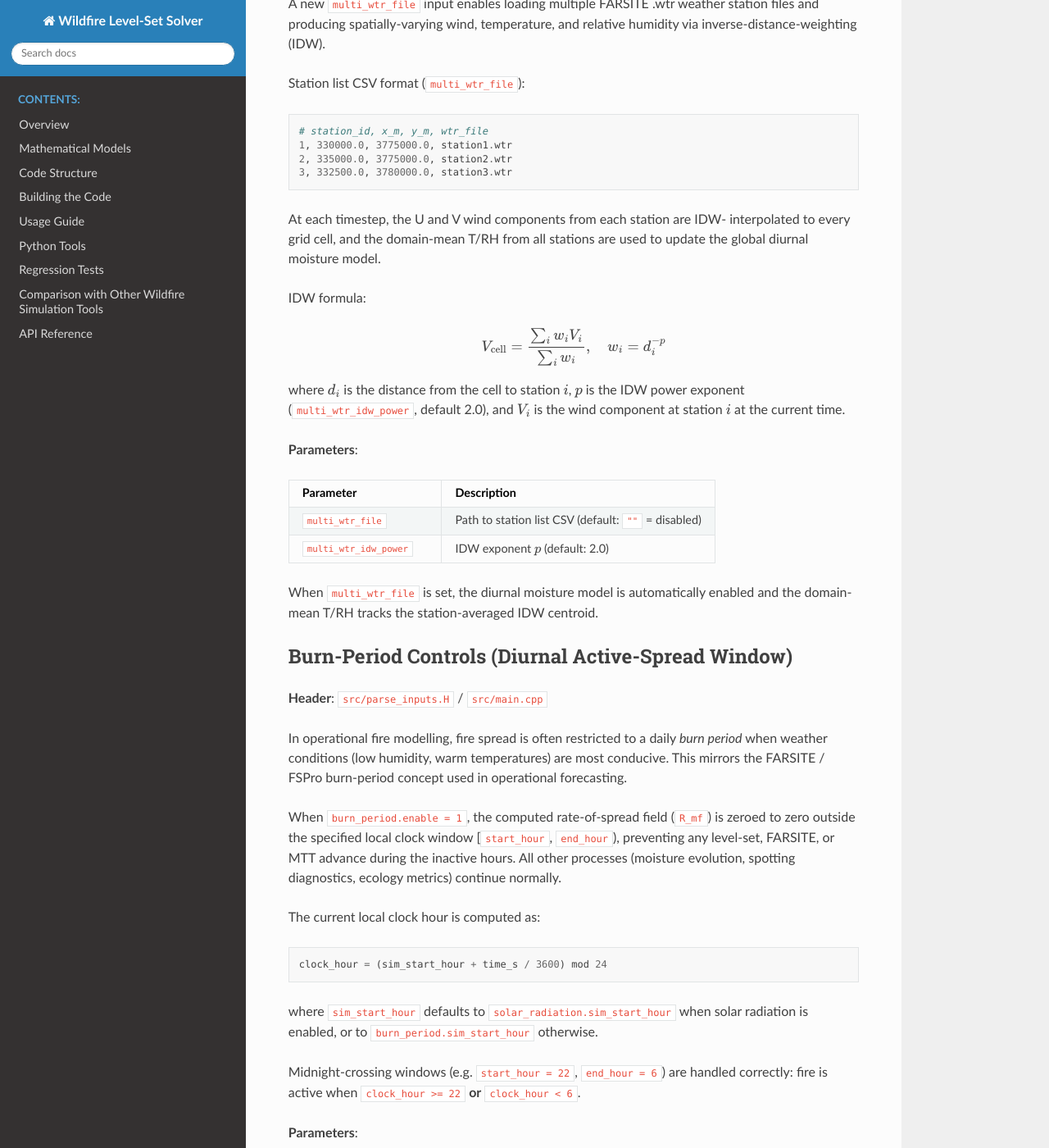
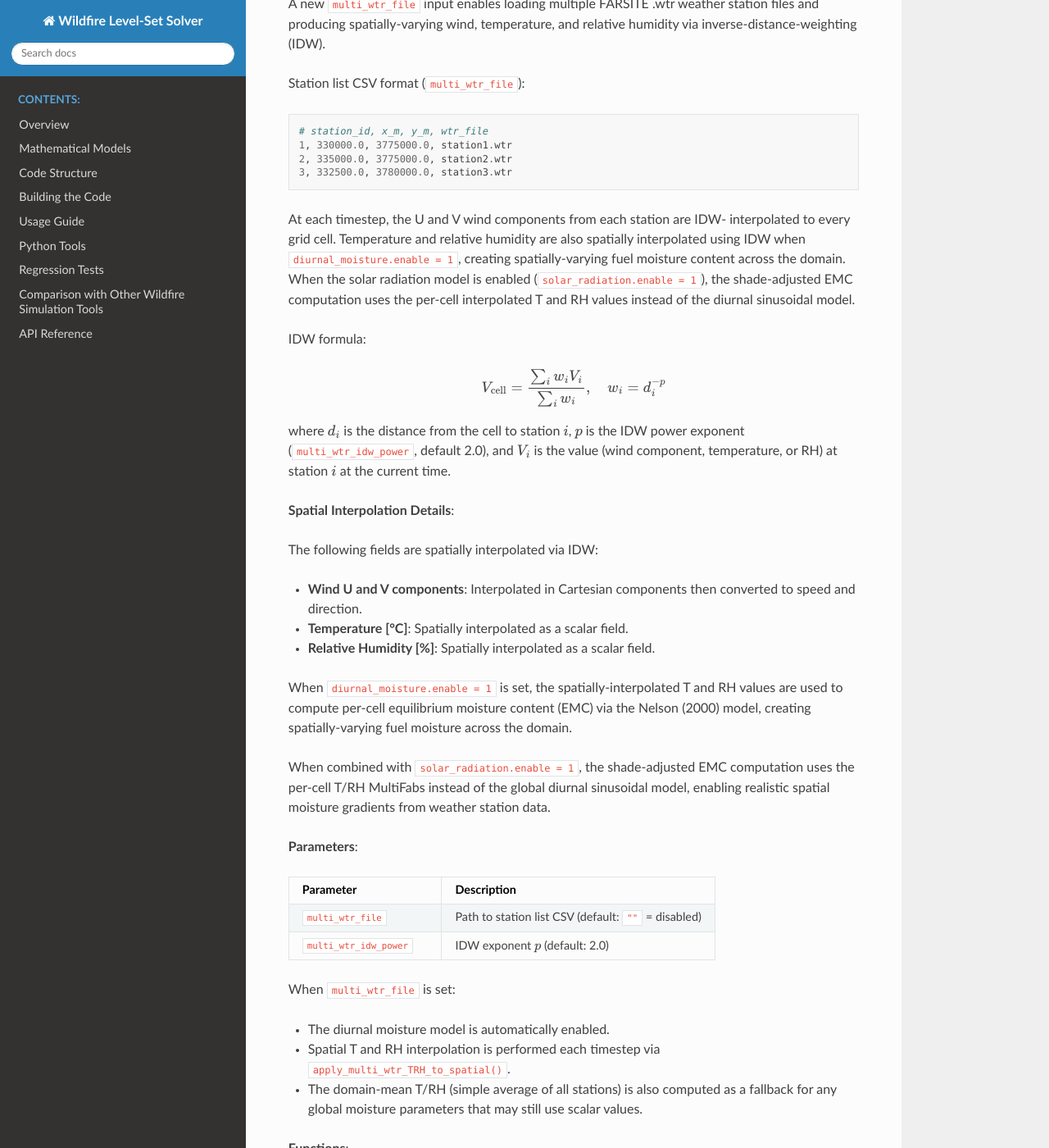
Before and after one commit to hgopalan/wildfire_levelset, a Sphinx documentation site: the page built from docs/new_features.rst, in a window 1280 px wide and 1400 px high, scrolled down 9348 px. Shown: the whole window at 82% size. Built offline with Sphinx 7.4.7 and the Read the Docs theme 3.1.0, drawn with Linux system fonts in a browser that asks for light colours; some of the changed text lies outside the part shown.

Commit message:
Update documentation for spatial T/RH interpolation feature
Agent-Logs-Url: https://github.com/hgopalan/wildfire_levelset/sessions/35e5c6fa-3eab-457c-9cdd-3b42c071d880

Co-authored-by: hgopalan <1108371+hgopalan@users.noreply.github.com>

```diff
--- a/docs/new_features.rst
+++ b/docs/new_features.rst
@@ -484,8 +484,12 @@ Station list CSV format (``multi_wtr_file``)::
    3, 332500.0, 3780000.0, station3.wtr
 
 At each timestep, the U and V wind components from each station are IDW-
-interpolated to every grid cell, and the domain-mean T/RH from all stations
-are used to update the global diurnal moisture model.
+interpolated to every grid cell. Temperature and relative humidity are also
+spatially interpolated using IDW when ``diurnal_moisture.enable = 1``, creating
+spatially-varying fuel moisture content across the domain. When the solar
+radiation model is enabled (``solar_radiation.enable = 1``), the shade-adjusted
+EMC computation uses the per-cell interpolated T and RH values instead of the
+diurnal sinusoidal model.
 
 IDW formula:
 
@@ -496,7 +500,26 @@ IDW formula:
 
 where :math:`d_i` is the distance from the cell to station :math:`i`,
 :math:`p` is the IDW power exponent (``multi_wtr_idw_power``, default 2.0),
-and :math:`V_i` is the wind component at station :math:`i` at the current time.
+and :math:`V_i` is the value (wind component, temperature, or RH) at station
+:math:`i` at the current time.
+
+**Spatial Interpolation Details**:
+
+The following fields are spatially interpolated via IDW:
+
+- **Wind U and V components**: Interpolated in Cartesian components then
+  converted to speed and direction.
+- **Temperature [°C]**: Spatially interpolated as a scalar field.
+- **Relative Humidity [%]**: Spatially interpolated as a scalar field.
+
+When ``diurnal_moisture.enable = 1`` is set, the spatially-interpolated T and RH
+values are used to compute per-cell equilibrium moisture content (EMC) via the
+Nelson (2000) model, creating spatially-varying fuel moisture across the domain.
+
+When combined with ``solar_radiation.enable = 1``, the shade-adjusted EMC
+computation uses the per-cell T/RH MultiFabs instead of the global diurnal
+sinusoidal model, enabling realistic spatial moisture gradients from weather
+station data.
 
 **Parameters**:
 
@@ -511,8 +534,22 @@ and :math:`V_i` is the wind component at station :math:`i` at the current time.
    * - ``multi_wtr_idw_power``
      - IDW exponent :math:`p` (default: 2.0)
 
-When ``multi_wtr_file`` is set, the diurnal moisture model is automatically
-enabled and the domain-mean T/RH tracks the station-averaged IDW centroid.
+When ``multi_wtr_file`` is set:
+
+- The diurnal moisture model is automatically enabled.
+- Spatial T and RH interpolation is performed each timestep via
+  ``apply_multi_wtr_TRH_to_spatial()``.
+- The domain-mean T/RH (simple average of all stations) is also computed as a
+  fallback for any global moisture parameters that may still use scalar values.
+
+**Functions**:
+
+- ``load_multi_wtr_stations()`` — Parses station list and loads .wtr files
+- ``apply_multi_wtr_to_vel()`` — IDW interpolation of wind to velocity MultiFab
+- ``apply_multi_wtr_TRH_to_spatial()`` — IDW interpolation of T/RH to MultiFabs
+- ``get_domain_TRH_at_time()`` — Domain-mean T/RH (fallback for scalar use)
+
+**Test**: ``regtest/moisture/multi_wtr_spatial/``
 
 Burn-Period Controls (Diurnal Active-Spread Window)
 ----------------------------------------------------
```
Also changed, not shown: docs/mathematical_models.rst (+20 -5 lines).
